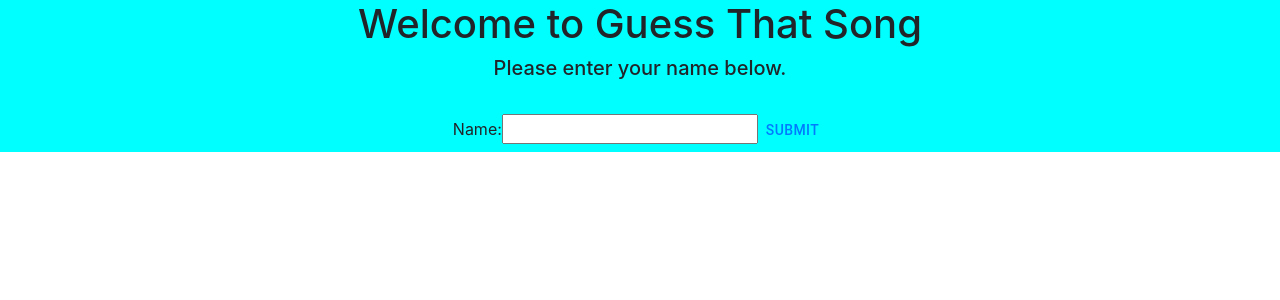
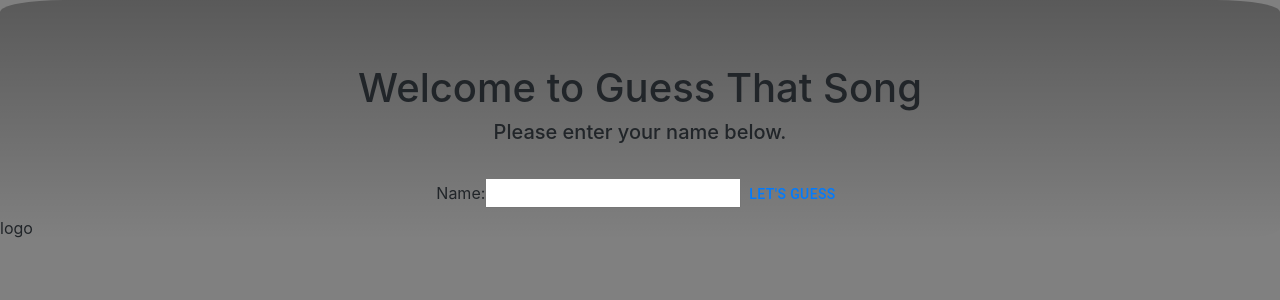
Before and after one commit to chuemoua3/frontend-capstone, a React (Create React App) app: page / in a window 1280 px wide. Shown: the top 300 px of the page. Built offline with nearby package versions, Linux system fonts and the light colour scheme.

Commit message:
added home/leaderboard links

```diff
--- a/package.json
+++ b/package.json
@@ -10,6 +10,7 @@
     "axios": "^0.19.2",
     "bootstrap": "^4.5.2",
     "react": "^16.13.1",
+    "react-bootstrap": "^1.3.0",
     "react-dom": "^16.13.1",
     "react-router": "^5.2.0",
     "react-router-dom": "^5.2.0",
--- a/src/App.css
+++ b/src/App.css
@@ -45,14 +45,18 @@
   text-align: center;
 }
 .homeContainer{
-  background-color: aqua;
+  background-color: grey;
+   height: 1000px;
+  /*background-image: url(./images/guessthatsong6.jpg);
+  background-repeat: no-repeat;
+  background-size: auto; */
 }
 
 .container1 {
   text-align: center;
   background-color: transparent;
   /* background-image: linear-gradient(rgba(0,0,0,.3),rgba(0,0,0,.2),rgba(0,0,0,.1),hsla(0,0%,100%,0)); */
-  height: 2500px;
+  height: 2700px;
   /* width: 400px; */
   margin: 0 auto;
   padding: 50px;
@@ -73,5 +77,10 @@
   background-image: linear-gradient(rgba(0,0,0,.3),rgba(0,0,0,.2),rgba(0,0,0,.1),hsla(0,0%,100%,0));
   border-radius: 5%;
   padding-top: 5%;
+}
 
+.rowHome{
+  background-image: linear-gradient(rgba(0,0,0,.3),rgba(0,0,0,.2),rgba(0,0,0,.1),hsla(0,0%,100%,0));
+  border-radius: 5%;
+  padding-top: 5%;
 }
--- a/src/components/SongComponent.js
+++ b/src/components/SongComponent.js
@@ -8,7 +8,8 @@ import {
     Radio,
     RadioGroup,
     Button,
-    Grid
+    Grid,
+    Typography
 } from '@material-ui/core';
 
 
@@ -63,6 +64,7 @@ class SongComponent extends React.Component {
                 </tr>
             </thead>
                 {/* <h1 className="text-center">Guess That Song</h1> */}
+                <br></br>
                 <h5>Choose the correct answer song title that goes with the lyrics.</h5>
                 <br></br>
                     <div className="container2">
@@ -72,13 +74,13 @@ class SongComponent extends React.Component {
                          <FormControl component = "fieldset">
 
                         {/* Lyrics question */}
-                        <FormLabel component = "legend">{song.lyrics}</FormLabel>
-
+                        {/* <FormLabel className="lyrics"component = "legend">{song.lyrics}</FormLabel> */}
+                        <Typography variant="">{song.lyrics}</Typography>
                         <RadioGroup name = "answer" aria-label="answer" onChange={this.handleChange}>
-                        <FormControlLabel value = {song.answer1} control = {<Radio></Radio>} label={song.answer1}></FormControlLabel>
-                        <FormControlLabel value = {song.answer2} control = {<Radio></Radio>} label={song.answer2}></FormControlLabel>
-                        <FormControlLabel value = {song.answer3} control = {<Radio></Radio>} label={song.answer3}></FormControlLabel>
-                        <FormControlLabel value = {song.answer4} control = {<Radio></Radio>} label={song.answer4}></FormControlLabel>
+                            <FormControlLabel value = {song.answer1} control = {<Radio></Radio>} label={song.answer1}></FormControlLabel>
+                            <FormControlLabel value = {song.answer2} control = {<Radio></Radio>} label={song.answer2}></FormControlLabel>
+                            <FormControlLabel value = {song.answer3} control = {<Radio></Radio>} label={song.answer3}></FormControlLabel>
+                            <FormControlLabel value = {song.answer4} control = {<Radio></Radio>} label={song.answer4}></FormControlLabel>
                         </RadioGroup><br/>
                         </FormControl>
                         </div>
@@ -86,8 +88,13 @@ class SongComponent extends React.Component {
                     )}
                     </div>
                     {/* button for submitting the quiz and render out # out of 8 is right */}
-                    <button  onClick={this.getResults} data-toggle="modal" data-target="#resultsModal"color="primary">Submit</button><br/>
-                    <Button onClick={this.userSave}  color="secondary"><Link to ="/">Home</Link></Button>
+                    <button  onClick={this.getResults} data-toggle="modal" data-target="#resultsModal"color="primary">Done Guessing</button><br/>
+                    <thead>
+                        <tr>
+                            <th><Button onClick={this.userSave}  color="secondary"><Link to ="/">Home</Link></Button></th>
+                            <th><Button onClick={this.userSave} ><Link to ="#">Leaderboard</Link></Button></th>
+                        </tr>
+                    </thead>
 
                     </Grid>
                         <div className="modal fade" id="resultsModal" tabIndex="-1" role="dialog" aria-labelledby="resultsModalLabel" aria-hidden="true">
--- a/src/components/UserComponent.js
+++ b/src/components/UserComponent.js
@@ -1,6 +1,6 @@
 import React from 'react';
 import SongService from '../services/SongService';
-import { Button, Grid } from '@material-ui/core';
+import { Button } from '@material-ui/core';
 import { Link } from 'react-router-dom';
 
 class UserComponent extends React.Component{
@@ -33,7 +33,7 @@ class UserComponent extends React.Component{
       render() {
         return (
         <div className="homeContainer">
-
+          <div className="rowHome">
           <form className="formHome">
             <h1 className="homeHeader">Welcome to Guess That Song</h1>
             <h5>Please enter your name below.</h5>
@@ -42,9 +42,10 @@ class UserComponent extends React.Component{
               Name:
               <input type="text" onChange={this.handleChange} />
             </label>
-            <Button onClick={this.userSave}  color="secondary"><Link to ="/song" className="homeSubmit">Submit</Link></Button>
+            <Button onClick={this.userSave} color="secondary"><Link to ="/song" className="homeSubmit">Let's Guess</Link></Button>
           </form>
-
+          <p>logo</p>
+          </div>
           </div>
         );
       }
```
Also changed, not shown: src/components/HomeComponent.js (+14 -14 lines), 1 other file (tests, documents, lock files or other folders).
